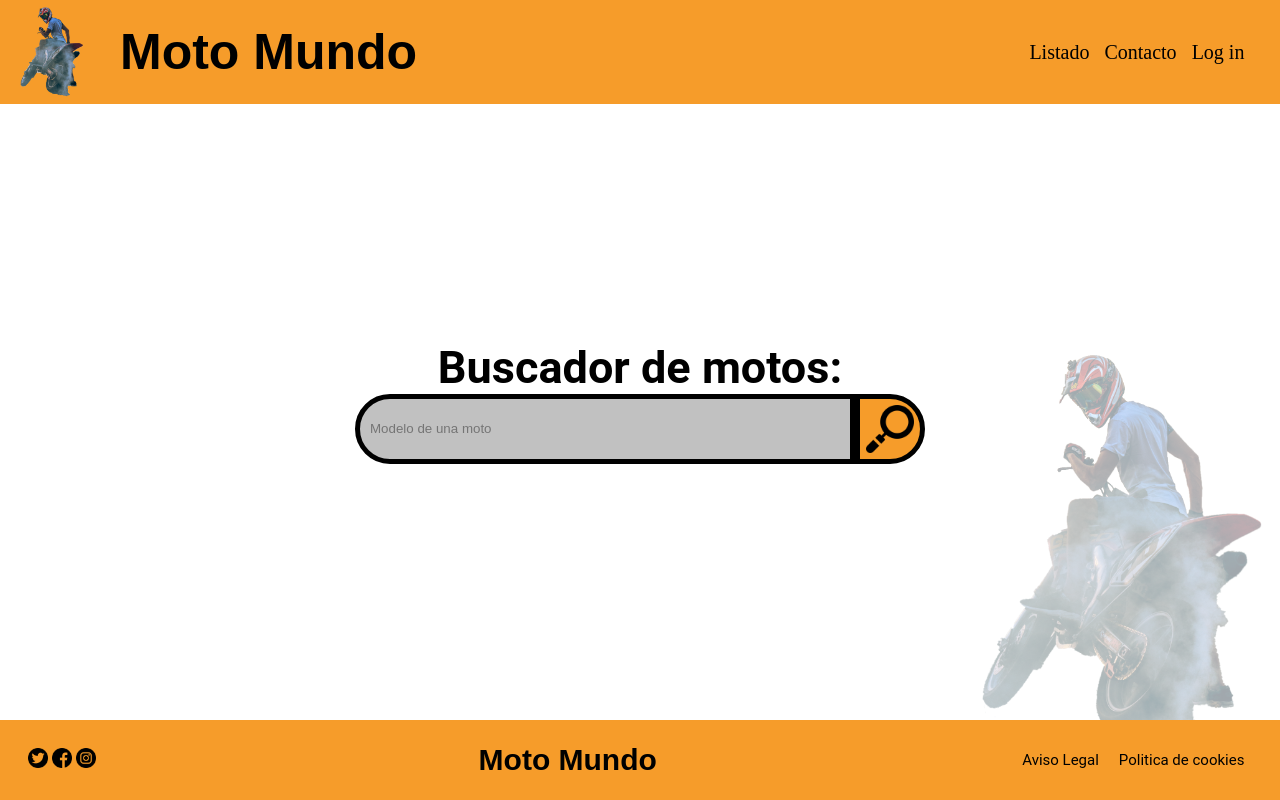
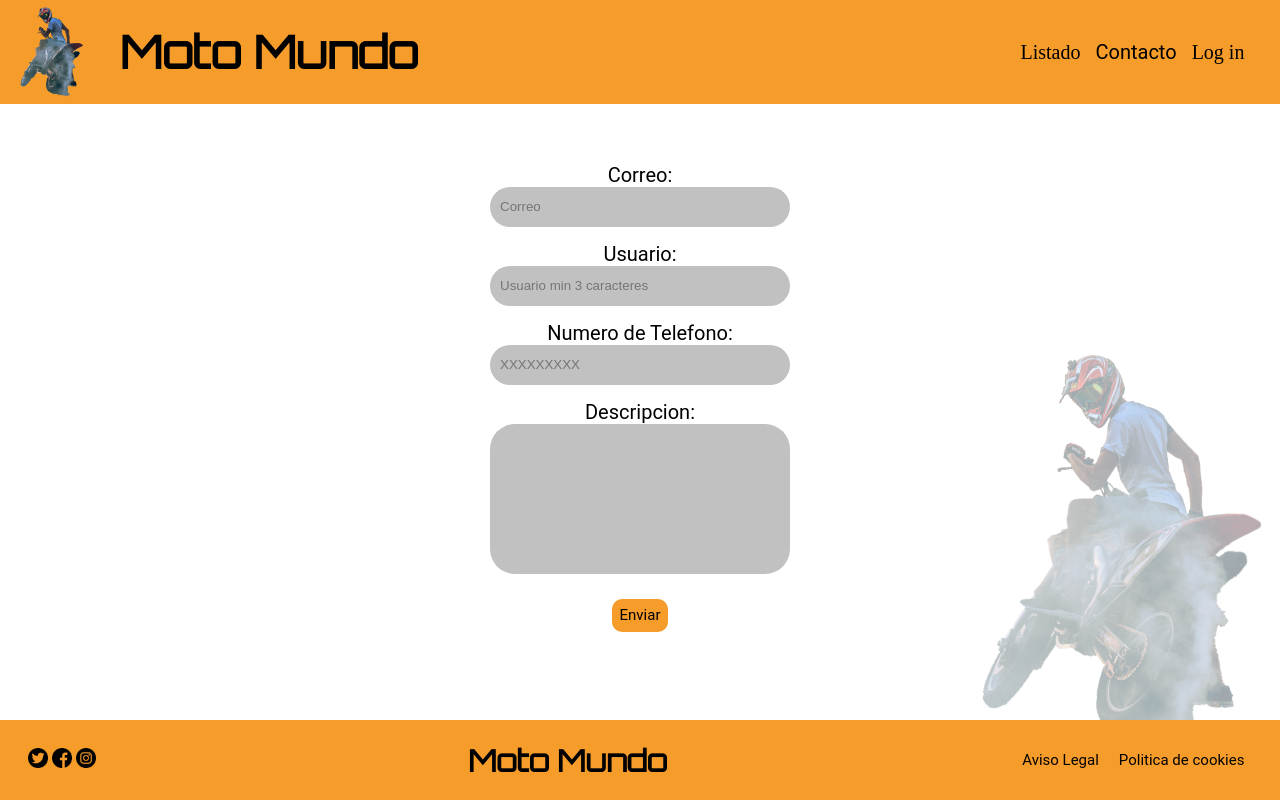
Before and after one commit to Sergiocg2003/moto-mundo, a Vue app: page /#/contacto in a window 1280 px wide. Before the commit this address led to /. Built offline with nearby package versions, Linux system fonts and the light colour scheme.

Commit message:
Pagina inicial y contacto enlazadas

```diff
--- a/package.json
+++ b/package.json
@@ -11,7 +11,8 @@
     "core-js": "^3.8.3",
     "sass": "^1.58.0",
     "sass-loader": "^13.2.0",
-    "vue": "^3.2.13"
+    "vue": "^3.2.13",
+    "vue-router": "^4.1.6"
   },
   "devDependencies": {
     "@babel/core": "^7.12.16",
--- a/src/App.vue
+++ b/src/App.vue
@@ -1,19 +1,14 @@
 <template>
-  <headerComponente/>
-  <mainPrincipal/>
+  <RouterView></RouterView>
   <footerComponente/>
 </template>
 
 <script>
-import headerComponente from './components/Header.vue';
-import mainPrincipal from './components/MainPrincipal.vue';
 import footerComponente from './components/Footer.vue';
 
 export default {
   name: 'App',
   components: {
-    headerComponente,
-    mainPrincipal,
     footerComponente
   }
 }
--- /dev/null
+++ b/src/components/ContactoPrincipal.vue
@@ -0,0 +1,28 @@
+<template>
+    <headerBasico/>
+    <main class="registroycontacto">
+        <form class="registroycontacto__formulario">
+            <p class="registroycontacto__formulario__texto">Correo:</p>
+            <input class="registroycontacto__formulario__rellenable" type="email" name="correo" placeholder="Correo" required/>
+            <p class="registroycontacto__formulario__texto">Usuario:</p>
+            <input class="registroycontacto__formulario__rellenable" type="text" name="usuario" placeholder="Usuario min 3 caracteres" required/>
+            <p class="registroycontacto__formulario__texto">Numero de Telefono:</p>
+            <input class="registroycontacto__formulario__rellenable" type="tel" name="telefono" placeholder="XXXXXXXXX" required/>
+            <p class="registroycontacto__formulario__texto">Descripcion:</p>
+            <textarea class="registroycontacto__formulario__explicacion" required/>
+            <button type="submit" class="registroycontacto__formulario__boton">Enviar</button>
+        </form>
+
+        <img className="registroycontacto__Imagen" src="../assets/logo.png" />
+    </main>
+</template>
+
+<script>
+    import headerBasico from "./Header.vue";
+    export default{
+        name: 'contacoComponente',
+        components: {
+            headerBasico
+        }
+    }
+</script>
--- a/src/components/Header.vue
+++ b/src/components/Header.vue
@@ -1,13 +1,13 @@
 <template>
     <header class="main">
         <div class="main__logos">
-          <img class="main__logos__logo" src="../assets/logo.png" />
+          <router-link to="/" class="main__logos__enlace"><img class="main__logos__enlace__logo" src="../assets/logo.png" /></router-link>
           <p class="main__logos__nombre">Moto Mundo</p>
         </div>
         <nav class="main__navegacion">
             <ul>
                 <li class="main__navegacion__opcion">Listado</li>
-                <li class="main__navegacion__opcion">Contacto</li>
+                <li class="main__navegacion__opcion"><router-link to="/contacto">Contacto</router-link></li>
                 <li class="main__navegacion__opcion">Log in</li>
             </ul>
         </nav>
--- a/src/components/MainPrincipal.vue
+++ b/src/components/MainPrincipal.vue
@@ -1,4 +1,5 @@
 <template>
+    <headerBasico/>
     <main class="Principal">
         <h1 class="Principal__Titulo">Buscador de motos:</h1>
         <ul class="Principal__Buscador">
@@ -11,7 +12,11 @@
 </template>
 
 <script>
+    import headerBasico from "./Header.vue";
     export default{
-        name: 'mainPrincipal'
+        name: 'mainPrincipal',
+        components: {
+            headerBasico
+        }
     }
 </script>
--- a/src/main.js
+++ b/src/main.js
@@ -1,20 +1,23 @@
 import { createApp } from 'vue'
-// import { createRouter, createWebHashHistory} from 'vue-router'
+import { createRouter, createWebHashHistory} from 'vue-router'
 import App from './App.vue'
+import mainPrincipal from './components/MainPrincipal.vue'
+import contactoPrincipal from './components/ContactoPrincipal.vue'
+
+const routes = [
+  { path:'/', component: mainPrincipal },
+  {  path:'/contacto', component: contactoPrincipal }
+]
+
+const router = createRouter({
+  history: createWebHashHistory(),
+  routes})
 
 
-// const routes = [
-//     { path:'/', component: },
-//     {  path:'/', component:  },
-//     {  path:'/register', component: },
-//     {  path:'/login', component: },
-//     {  path:'/game', component: },
-// ]
 
-// const router = createRouter({
-//     history: createWebHashHistory(),
-//     routes})
+const app = createApp(App)
 
-// apply.use(router)
+app.use(router)
 
-createApp(App).mount('#app')
+
+app.mount('#app')
--- a/src/scss/base/_typo.scss
+++ b/src/scss/base/_typo.scss
@@ -1,2 +1,3 @@
+@import url('https://fonts.googleapis.com/css2?family=Orbitron&display=swap');
 $fuenteTitulo: Orbitron, sans-serif;
 $fuente: Roboto, sans-serif;
--- a/src/scss/layout/_header.scss
+++ b/src/scss/layout/_header.scss
@@ -17,14 +17,19 @@
         justify-content: space-between;
         align-items: center;
 
-        &__logo{
-            height: 100%;
+        &__enlace{
+            text-decoration: none;
+            width: 68px;
+            height: 90px;
+            &__logo{
+                height: 100%;
+            }
         }
 
         &__nombre{
             font-family: $fuenteTitulo;
             font-weight: bold;
-            font-size: 50px;
+            font-size: 45px;
             width: 300px;
         }
     }
--- a/src/scss/main.scss
+++ b/src/scss/main.scss
@@ -8,3 +8,4 @@
 @import './layout/_footer.scss';
 
 @import './views/_mainPrincipal.scss';
+@import './views/registroYContacto.scss';
--- a/src/scss/views/_mainPrincipal.scss
+++ b/src/scss/views/_mainPrincipal.scss
@@ -33,7 +33,7 @@
                 width: 100%;
                 height: 70px;
                 border-radius: 50px 0px 0px 50px;
-                border: solid 5px;
+                border: solid 2px;
                 background: $color-buscador;
                 text-indent: 10px;
             }
@@ -47,7 +47,7 @@
                 padding: 6px;
                 display: inherit;
                 border-radius: 0px 50px 50px 0px;
-                border: solid 5px;
+                border: solid 2px;
                 background-color: $color-primario;
                 &:hover{
                     background-color: $color-hover;
--- /dev/null
+++ b/src/scss/views/_registroYContacto.scss
@@ -0,0 +1,84 @@
+/*En este css le estamos dando estilo a todos los elementos que forman parte de las paginas de
+registro y contacto*/
+.registroycontacto{
+    height: 77vh;
+    display: flex;
+    flex-flow: column wrap;
+    justify-content: center;
+    align-items: center;
+    position: relative;
+    overflow: hidden;
+
+    /*En este elemento le damos estilo a los elementos que forman nustros formularios ya sea el de contacto o el de login o registro*/
+    &__formulario{
+        display: flex;
+        flex-flow: column wrap;
+        justify-content: center;
+        align-items: center;
+        width: 300px;
+        &__texto{
+            font-size: 20px;
+            font-family: $fuente;
+        }
+        &__rellenable{
+            width: 100%;
+            height: 40px;
+            margin-bottom: 15px;
+            border-radius: 25px;
+            border: 0;
+            background: $color-buscador;
+            padding: 10px;
+        }
+        &__explicacion{
+            width: 100%;
+            height: 150px;
+            margin-bottom: 15px;
+            border-radius: 25px;
+            border: 0;
+            resize: none;
+            background: $color-buscador;
+            padding: 15px;
+        }
+
+        /*Aqui se le da estilo al boton que hemos creado para enviar el formulario ademas de darle un estilo a su hover*/
+        &__boton{
+            font-family: $fuente;
+            font-size: 15px;
+            margin-top: 10px;
+            margin-bottom: 30px;
+            padding: 7.5px;
+            display: inherit;
+            border-radius: 10px;
+            border: 0;
+            background-color: $color-primario;
+            &:hover{
+                background-color: $color-hover;
+                transition-property: all;
+                transition-duration: 0.5s;
+                transition-timing-function: linear;
+            }
+        }
+    }
+
+    /*En este elemento le damos un estilo a la frase que nos permite cambiar entre la pagina de login y la de registro*/
+    &__opcion{
+        font-size: 16px;
+        font-family: $fuente;
+        a{
+          text-decoration: none;
+          font-family: $fuente;
+          color: $color-primario;
+        }
+    }
+
+    /*Aqui estamos modificando la imagen que vemos en el fondo de nuestra pagina*/
+    &__Imagen{
+        position: absolute;
+        width: 300px;
+        right: 0px;
+        top: 250px;
+        z-index: 0;
+
+        opacity: 0.37;
+    }
+}
```
Also changed, not shown: 1 other file (tests, documents, lock files or other folders).
